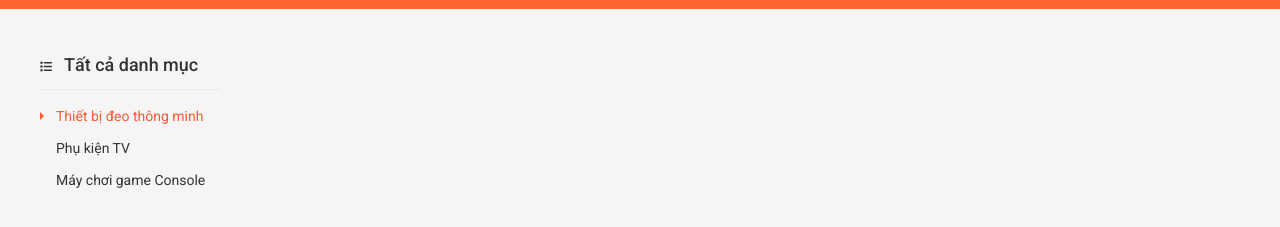
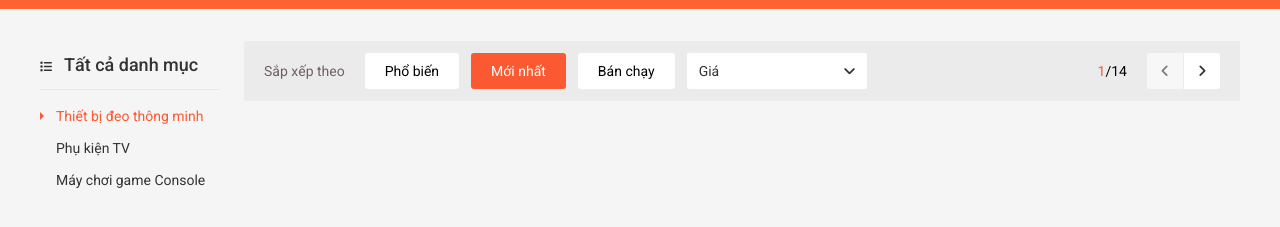
Before and after one commit to bacnx/f8-shoppe, a plain HTML site: page index.html in a window 1280 px wide. Shown: the part 121-348 px from the top of the page. Drawn offline with nearby package versions, Linux system fonts and the light colour scheme.

Commit message:
Sort tool

```diff
--- a/assets/css/base.css
+++ b/assets/css/base.css
@@ -122,7 +122,7 @@ body {
   cursor: pointer;
   text-decoration: none;
   background-color: var(--white-color);
-  display: flex;
+  display: inline-flex;
   justify-content: center;
   align-items: center;
 }
@@ -140,3 +140,60 @@ body {
 .bnt.bnt--hover:hover {
   background-color: #f3f3f3;
 }
+
+/* Select input */
+.select-input {
+  position: relative;
+  height: 36px;
+  min-width: 100px;
+  background-color: var(--white-color);
+  display: flex;
+  align-items: center;
+  justify-content: space-between;
+  padding: 0 12px;
+  border-radius: 2px;
+  color: var(--text-color);
+  cursor: pointer;
+  font-size: 1.4rem;
+}
+
+.select-input:hover .select-input__list {
+  display: block;
+}
+
+.select-input__list {
+  position: absolute;
+  left: 0;
+  right: 0;
+  top: 100%;
+  z-index: 1;
+  background-color: var(--white-color);
+  margin: 4px 0 0 0;
+  padding: 8px 0;
+  border-radius: 2px;
+  list-style: none;
+  box-shadow: 0 4px 16px #0001;
+  display: none;
+  animation: fadeIn linear 0.2s;
+}
+
+.select-input__list:before {
+  content: '';
+  position: absolute;
+  left: 0;
+  right: 0;
+  top: -4px;
+  height: 4px;
+}
+
+.select-input__link {
+  text-decoration: none;
+  color: var(--text-color);
+  display: block;
+  font-size: 1.4rem;
+  padding: 8px 12px;
+}
+
+.select-input__link:hover {
+  color: var(--primary-color);
+}
--- a/assets/css/main.css
+++ b/assets/css/main.css
@@ -812,3 +812,79 @@
   color: var(--text-color);
   padding: 8px 4px 8px 16px;
 }
+
+/* sort tool */
+.sort-tool {
+  display: flex;
+  align-items: center;
+  justify-content: space-between;
+  padding: 12px 20px;
+  border-radius: 2px;
+  background-color: rgba(0, 0, 0, 0.04);
+}
+
+.sort-tool__selection {
+  display: flex;
+  align-items: center;
+}
+
+.sort-tool__label {
+  font-size: 1.4rem;
+  color: #6f6064;
+  margin-right: 20px;
+}
+
+.sort-tool__bnt {
+  min-width: 90px;
+  margin-right: 12px;
+}
+
+.sort-tool__select {
+  min-width: 180px;
+}
+
+.sort-tool__page {
+  display: flex;
+  align-items: center;
+}
+
+.sort-tool__page-num {
+  font-size: 1.4rem;
+  margin-right: 20px;
+}
+
+.sort-tool__page-current {
+  color: var(--primary-color);
+}
+
+.sort-tool__page-control {
+  border-radius: 2px;
+  overflow: hidden;
+  display: flex;
+}
+
+.sort-tool__page-bnt {
+  display: flex;
+  align-items: center;
+  justify-content: center;
+  text-decoration: none;
+  width: 36px;
+  height: 36px;
+  background-color: var(--white-color);
+  border: none;
+  cursor: pointer;
+}
+
+.sort-tool__page-bnt--disable {
+  opacity: 0.6;
+  cursor: default;
+}
+
+.sort-tool__page-bnt:first-child {
+  margin-right: 1px;
+}
+
+.sort-tool__page-icon {
+  font-size: 1.4rem;
+  color: var(--text-color);
+}
--- a/index.html
+++ b/index.html
@@ -275,7 +275,42 @@
           </div>
 
           <div class="grid__column-10">
+            <div class="sort-tool">
+              <div class="sort-tool__selection">
+                <div class="sort-tool__label">Sắp xếp theo</div>
+                <button class="sort-tool__bnt bnt">Phổ biến</button>
+                <button class="sort-tool__bnt bnt bnt--primary">Mới nhất</button>
+                <button class="sort-tool__bnt bnt">Bán chạy</button>
+                <div class="sort-tool__select select-input">
+                  <span class="select-input__label">Giá</span>
+                  <i class="select-input__icon fas fa-angle-down"></i>
 
+                  <!-- Select input list -->
+                  <ul class="select-input__list">
+                    <li class="select-input__item">
+                      <a href="#" class="select-input__link">Giá: Thấp đến cao</a>
+                    </li>
+                    <li class="select-input__item">
+                      <a href="#" class="select-input__link">Giá: Cao đến thấp</a>
+                    </li>
+                  </ul>
+                </div>
+              </div>
+
+              <div class="sort-tool__page">
+                <span class="sort-tool__page-num">
+                  <span class="sort-tool__page-current">1</span>/14
+                </span>
+                <div class="sort-tool__page-control">
+                  <a href="#" class="sort-tool__page-bnt sort-tool__page-bnt--disable">
+                    <i class="sort-tool__page-icon fas fa-angle-left"></i>
+                  </a>
+                  <a href="#" class="sort-tool__page-bnt">
+                    <i class="sort-tool__page-icon fas fa-angle-right"></i>
+                  </a>
+                </div>
+              </div>
+            </div>
           </div>
         </div>
       </div>
```
